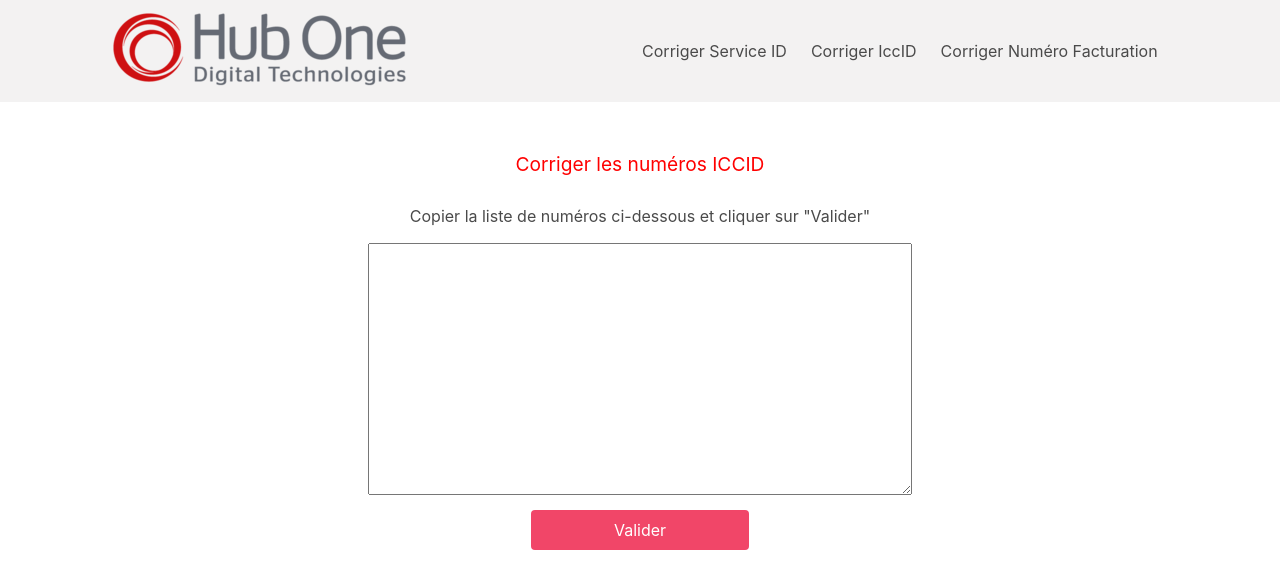
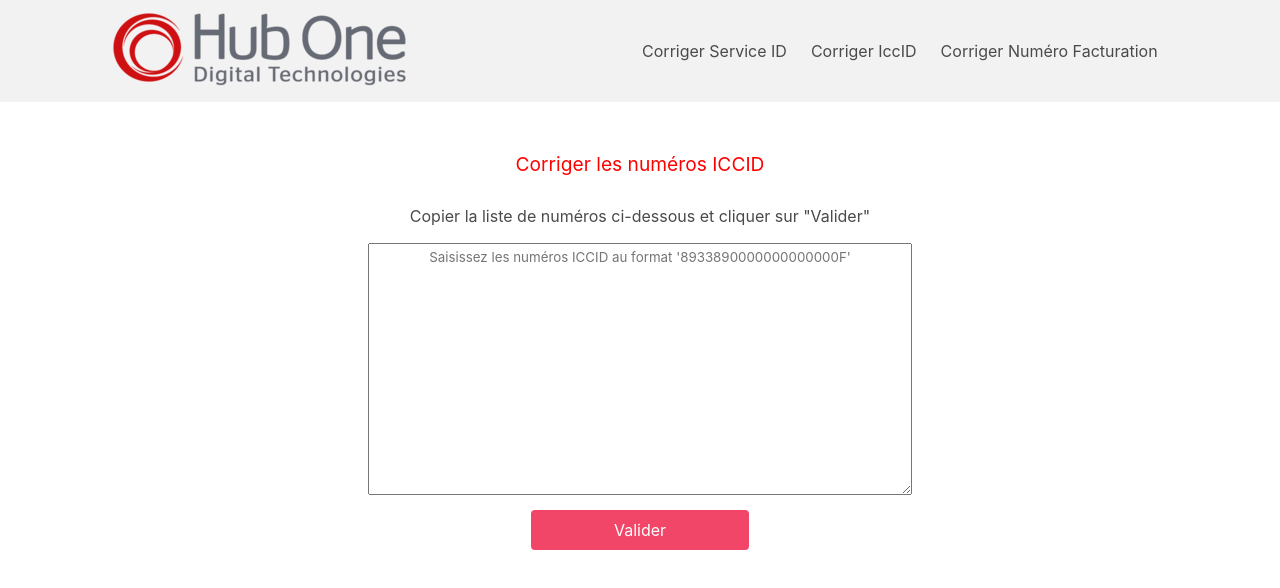
Before and after one commit to romain772/ho-convert, a React (Create React App) app: page /IccID in a window 1280 px wide. Shown: the top 588 px of the page. Built offline with nearby package versions, Linux system fonts and the light colour scheme.

Commit message:
Add files via upload

```diff
--- a/src/components/FactID.js
+++ b/src/components/FactID.js
@@ -43,7 +43,7 @@ class FactID extends React.Component {
                     <h1>Corriger le numéro de facturation</h1>
                     <h2>Copier la liste de numéros ci-dessous et cliquer sur "Valider"</h2>
                     <form onSubmit={this.handleSubmit}>
-                        <textarea onClick={this.test} name="idlist" value={this.state.textAreaValue} onChange={this.handleChange} rows="15" cols="33"/>
+                        <textarea placeholder="Saisissez le Numéro de facturation a 6 chiffres ex:'1234564'" onClick={this.test} name="idlist" value={this.state.textAreaValue} onChange={this.handleChange} rows="15" cols="33"/>
                         <button type="submit" className="button is-danger">Valider</button>
                     </form>
                     <table className="resulttable">
--- a/src/components/IccID.js
+++ b/src/components/IccID.js
@@ -43,7 +43,7 @@ class IccID extends React.Component {
                     <h1>Corriger les numéros ICCID</h1>
                     <h2>Copier la liste de numéros ci-dessous et cliquer sur "Valider"</h2>
                     <form onSubmit={this.handleSubmit}>
-                        <textarea onClick={this.test} name="idlist" value={this.state.textAreaValue} onChange={this.handleChange} rows="15" cols="33"/>
+                        <textarea placeholder="Saisissez les numéros ICCID au format '8933890000000000000F'" onClick={this.test} name="idlist" value={this.state.textAreaValue} onChange={this.handleChange} rows="15" cols="33"/>
                         <button type="submit" className="button is-danger">Valider</button>
                     </form>
                     <table className="resulttable">
--- a/src/components/ServiceID.js
+++ b/src/components/ServiceID.js
@@ -43,7 +43,7 @@ class ServiceID extends React.Component {
                     <h1>Corriger les numéros Service ID</h1>
                     <h2>Copier la liste de numéros ci-dessous et cliquer sur "Valider"</h2>
                     <form onSubmit={this.handleSubmit}>
-                        <textarea onClick={this.test} name="idlist" value={this.state.textAreaValue} onChange={this.handleChange} rows="15" cols="33"/>
+                        <textarea placeholder="Saisissez les numéros service IS au format '757XXXXX'" onClick={this.test} name="idlist" value={this.state.textAreaValue} onChange={this.handleChange} rows="15" cols="33"/>
                         <button type="submit" className="button is-danger">Valider</button>
                     </form>
                     <table className="resulttable">
```
